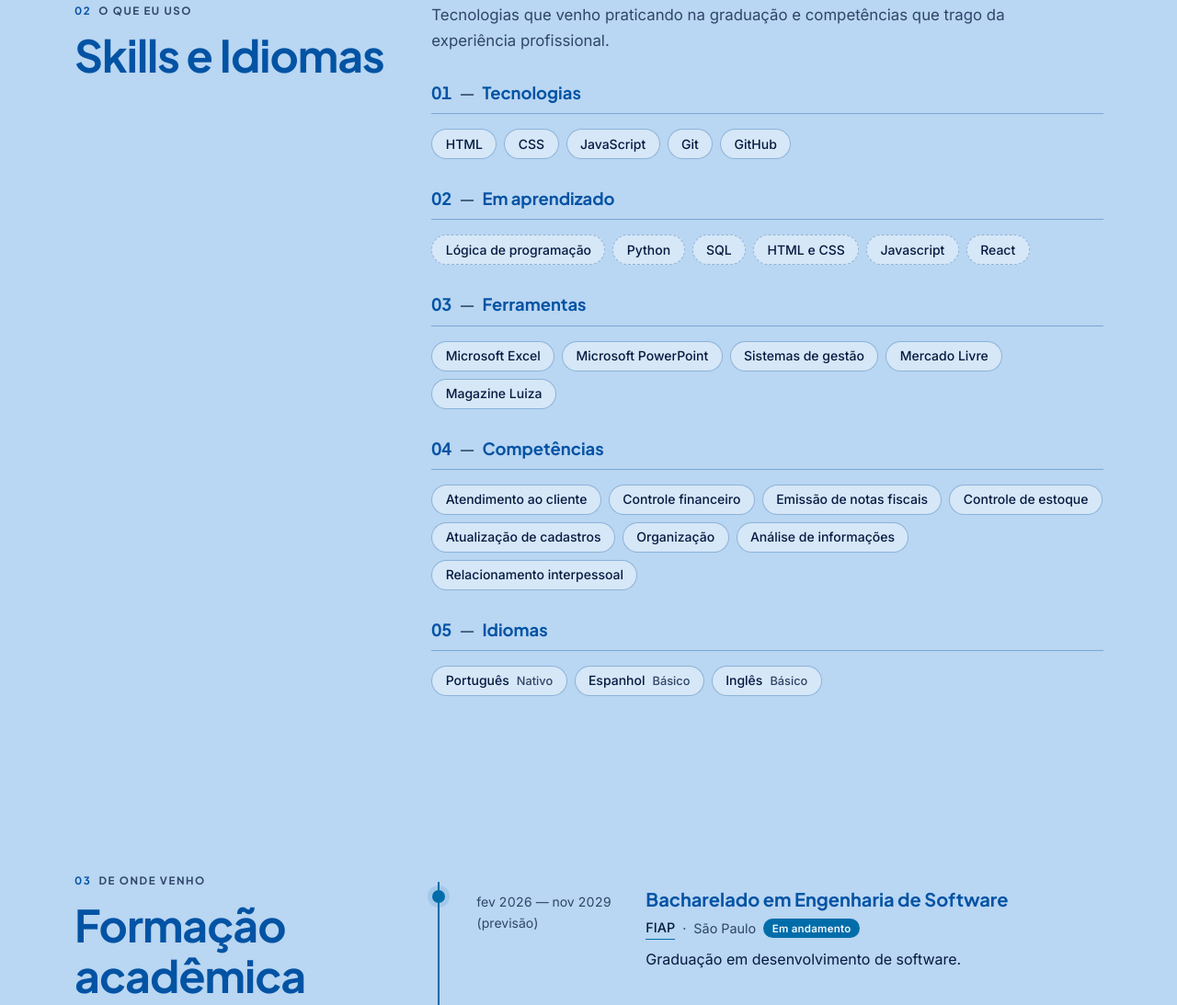
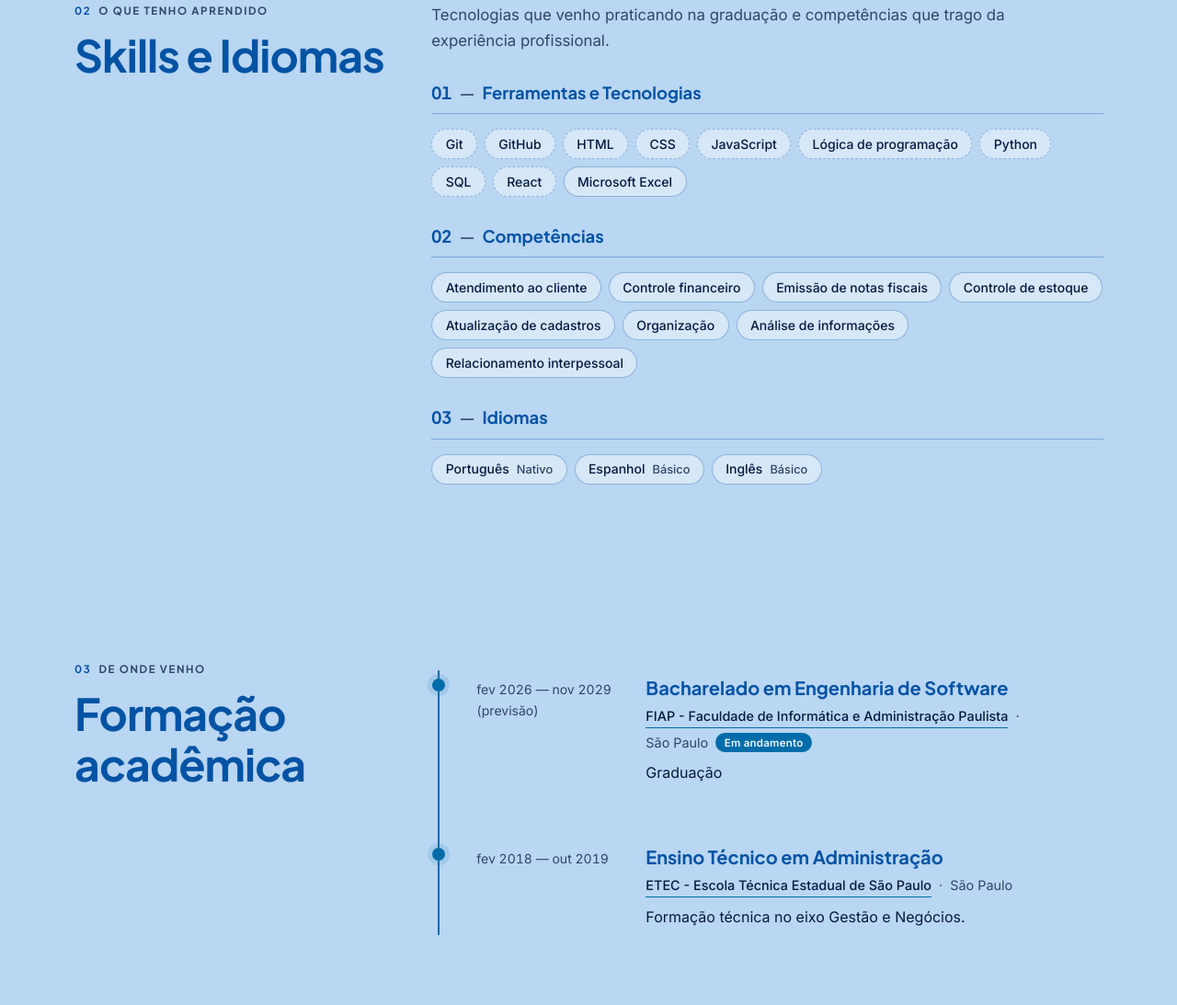
Before and after one commit to othiandrade/Meuportifolio, a plain HTML site: page index.html in a window 1280 px wide. Shown: the part 962-2055 px from the top of the page at 92% size. Drawn offline with Linux system fonts and the light colour scheme.

Commit message:
adição de nova foto e diminuição de tópicos na seção skills e idiomas

```diff
--- a/index.html
+++ b/index.html
@@ -123,7 +123,7 @@
             <article class="profile-card glass" aria-label="Cartão de apresentação">
               <!-- foto aqui: substitua a div abaixo por
                    (mantenha a imagem dentro de .profile-card__photo) -->
-              <img src="images/Thiago.png" alt="Foto de Thiago Andrade" width="500" height="400">
+              <img src="images/Thiago.jpeg" alt="Foto de Thiago Andrade" width="350" height="450">
 
               <div class="profile-card__info">
                 <div class="profile-card__header">
@@ -166,7 +166,7 @@
           <div class="hero__bio hero-enter" style="--d: 800ms">
             <p>Sou graduando em Engenharia de Software na FIAP e estou em transição para a área de tecnologia. Antes disso, construí uma base sólida em gestão: sou técnico em Administração pela ETEC e atuei por quase três anos com rotinas administrativas e financeiras.</p>
             <p>No dia a dia, trabalhei com controle financeiro, lançamentos em sistema, emissão de notas fiscais, organização de estoque e suporte ao e-commerce. Essa vivência fortaleceu minha organização, responsabilidade, análise de informações e relacionamento interpessoal.</p>
-            <p>Hoje busco uma oportunidade de estágio em tecnologia, com foco em aprendizado e desenvolvimento profissional contínuo.</p>
+            <p>Hoje busco uma oportunidade de estágio em (PREENCHER AQUI), com foco em aprendizado e desenvolvimento profissional contínuo.</p>
           </div>
 
           <div class="hero__actions hero-enter" style="--d: 950ms">
@@ -181,7 +181,7 @@
     <section id="skills" class="section" aria-labelledby="skills-title">
       <div class="container section__inner">
         <header class="section__head">
-          <p class="section__eyebrow"><span class="section__num">02</span> O que eu uso</p>
+          <p class="section__eyebrow"><span class="section__num">02</span> O que tenho aprendido</p>
           <h2 class="section__title" id="skills-title">Skills e Idiomas</h2>
         </header>
 
@@ -191,51 +191,26 @@
           <div class="skill-group" data-reveal>
             <h3 class="skill-group__title">
               <!-- ícone da categoria aqui -->
-              <span class="skill-group__num">01</span> <span class="skill-group__dash" aria-hidden="true">—</span> Tecnologias
+              <span class="skill-group__num">01</span> <span class="skill-group__dash" aria-hidden="true">—</span> Ferramentas e Tecnologias
             </h3>
             <ul class="chips">
-              <li class="chip">HTML</li>
-              <li class="chip">CSS</li>
-              <li class="chip">JavaScript</li>
-              <li class="chip">Git</li>
-              <li class="chip">GitHub</li>
+              <li class="chip chip--learning">Git</li>
+              <li class="chip chip--learning">GitHub</li>
+              <li class="chip chip--learning">HTML</li>
+              <li class="chip chip--learning">CSS</li>
+              <li class="chip chip--learning">JavaScript</li>
+              <li class="chip chip--learning">Lógica de programação</li>
+              <li class="chip chip--learning">Python</li>
+              <li class="chip chip--learning">SQL</li>
+              <li class="chip chip--learning">React</li>
+              <li class="chip">Microsoft Excel</li>
             </ul>
           </div>
 
           <div class="skill-group" data-reveal>
             <h3 class="skill-group__title">
               <!-- ícone da categoria aqui -->
-              <span class="skill-group__num">02</span> <span class="skill-group__dash" aria-hidden="true">—</span> Em aprendizado
-            </h3>
-            <!-- PLACEHOLDER: substitua pelas tecnologias que você está estudando na FIAP -->
-            <ul class="chips">
-              <li class="chip chip--learning">Lógica de programação</li>
-              <li class="chip chip--learning">Python</li>
-              <li class="chip chip--learning">SQL</li>
-              <li class="chip chip--learning">HTML e CSS</li>
-              <li class="chip chip--learning">Javascript</li>
-              <li class="chip chip--learning">React</li>
-            </ul>
-          </div>
-
-          <div class="skill-group" data-reveal>
-            <h3 class="skill-group__title">
-              <!-- ícone da categoria aqui -->
-              <span class="skill-group__num">03</span> <span class="skill-group__dash" aria-hidden="true">—</span> Ferramentas
-            </h3>
-            <ul class="chips">
-              <li class="chip">Microsoft Excel</li>
-              <li class="chip">Microsoft PowerPoint</li>
-              <li class="chip">Sistemas de gestão</li>
-              <li class="chip">Mercado Livre</li>
-              <li class="chip">Magazine Luiza</li>
-            </ul>
-          </div>
-
-          <div class="skill-group" data-reveal>
-            <h3 class="skill-group__title">
-              <!-- ícone da categoria aqui -->
-              <span class="skill-group__num">04</span> <span class="skill-group__dash" aria-hidden="true">—</span> Competências
+              <span class="skill-group__num">02</span> <span class="skill-group__dash" aria-hidden="true">—</span> Competências
             </h3>
             <ul class="chips">
               <li class="chip">Atendimento ao cliente</li>
@@ -252,7 +227,7 @@
           <div class="skill-group" data-reveal>
             <h3 class="skill-group__title">
               <!-- ícone da categoria aqui -->
-              <span class="skill-group__num">05</span> <span class="skill-group__dash" aria-hidden="true">—</span> Idiomas
+              <span class="skill-group__num">03</span> <span class="skill-group__dash" aria-hidden="true">—</span> Idiomas
             </h3>
             <ul class="chips">
               <li class="chip">Português <span class="chip__level">Nativo</span></li>
@@ -280,11 +255,11 @@
                 <div class="timeline__content">
                   <h3 class="timeline__title">Bacharelado em Engenharia de Software</h3>
                   <p class="timeline__meta">
-                    <span class="timeline__org">FIAP</span>
+                    <span class="timeline__org">FIAP - Faculdade de Informática e Administração Paulista</span>
                     <span aria-hidden="true">·</span> São Paulo
                     <span class="badge">Em andamento</span>
                   </p>
-                  <p class="timeline__desc">Graduação em desenvolvimento de software.</p>
+                  <p class="timeline__desc">Graduação</p>
                 </div>
               </div>
             </li>
@@ -295,7 +270,7 @@
                 <div class="timeline__content">
                   <h3 class="timeline__title">Ensino Técnico em Administração</h3>
                   <p class="timeline__meta">
-                    <span class="timeline__org">ETEC – Escola Técnica Estadual de São Paulo</span>
+                    <span class="timeline__org">ETEC - Escola Técnica Estadual de São Paulo</span>
                     <span aria-hidden="true">·</span> São Paulo
                   </p>
                   <p class="timeline__desc">Formação técnica no eixo Gestão e Negócios.</p>
```
Also changed, not shown: images/Thiago.jpeg (added), images/Thiago.png (deleted).
